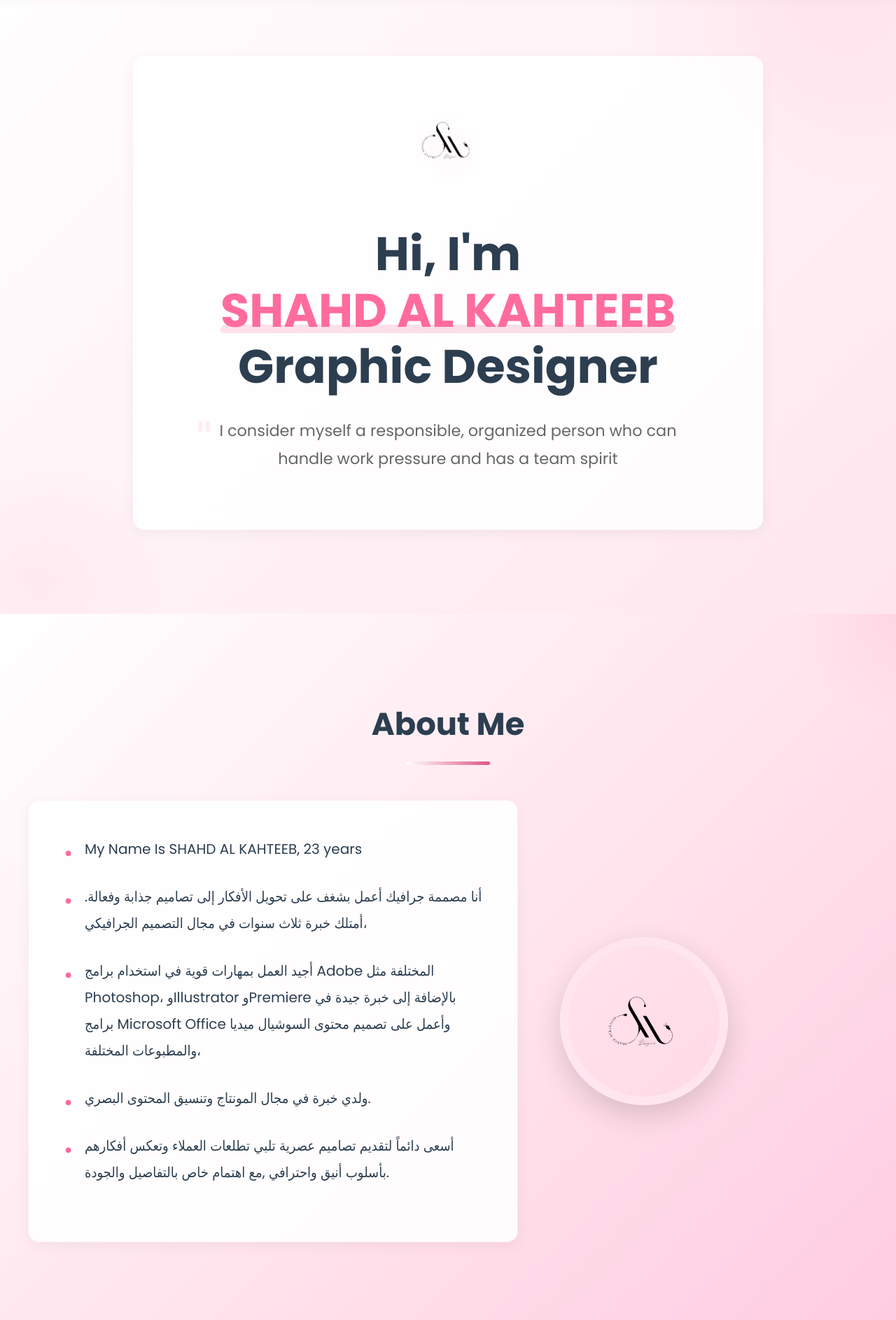
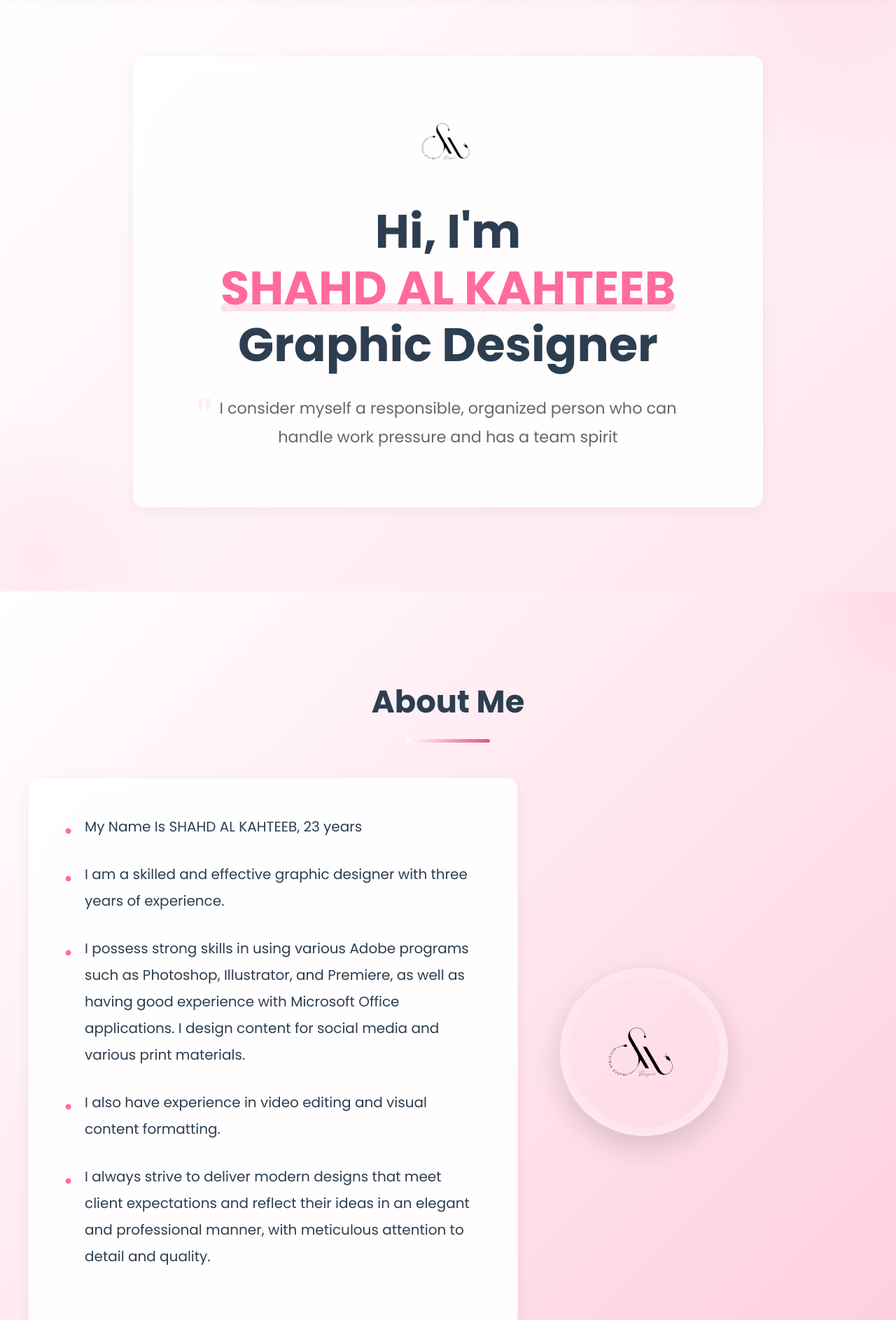
Before and after one commit to codecraftdigital11-hue/shahdalkahteeb.github.io, a plain HTML site: page index.html in a window 1280 px wide. Shown: the part 120-2006 px from the top of the page at 70% size. Drawn offline with Linux system fonts and the light colour scheme.

Commit message:
Update index.html

```diff
--- a/index.html
+++ b/index.html
@@ -274,14 +274,15 @@
             border: 1px solid rgba(255, 255, 255, 0.2);
         }
 
-        .hero-logo {
-            width: 200px;
-            margin: 0 auto 40px;
-            display: block;
-            filter: drop-shadow(0 8px 20px rgba(255, 107, 157, 0.25));
-            transition: var(--transition-smooth);
-            animation: float 6s ease-in-out infinite;
-        }
+.hero-logo {
+    width: 280px; /* من 200px إلى 280px */
+}
+
+@media (min-width: 992px) {
+    .hero-logo {
+        width: 320px; /* من 220px إلى 320px للشاشات الكبيرة */
+    }
+}
 
         @keyframes float {
             0%, 100% { transform: translateY(0px); }
@@ -290,7 +291,7 @@
 
         h1 {
             font-family: 'Poppins', 'Segoe UI', Tahoma, Geneva, Verdana, sans-serif; /* CHANGED TO REGULAR FONT */
-            font-size: 3.2rem;
+            font-size: 2rem;
             font-weight: 700;
             margin-bottom: 30px;
             color: var(--text-dark);
@@ -1406,10 +1407,10 @@
         <div class="about-content">
             <div class="about-text">
                 <p>My Name Is SHAHD AL KAHTEEB, 23 years</p>
-                <p>أنا مصممة جرافيك أعمل بشغف على تحويل الأفكار إلى تصاميم جذابة وفعالة. أمتلك خبرة ثلاث سنوات في مجال التصميم الجرافيكي، </p>
-                <p>أجيد العمل بمهارات قوية في استخدام برامج Adobe المختلفة مثل Photoshop، وIllustrator وPremiere بالإضافة إلى خبرة جيدة في برامج  Microsoft Office وأعمل على تصميم محتوى السوشيال ميديا والمطبوعات المختلفة،</p>
-                <p>ولدي خبرة في مجال المونتاج وتنسيق المحتوى البصري.</p>
-                <p> أسعى دائماً لتقديم تصاميم عصرية تلبي تطلعات العملاء وتعكس أفكارهم بأسلوب أنيق واحترافي ,مع اهتمام خاص بالتفاصيل والجودة.</p>
+                <p>I am a skilled and effective graphic designer with three years of experience.</p>
+                <p>I possess strong skills in using various Adobe programs such as Photoshop, Illustrator, and Premiere, as well as having good experience with Microsoft Office applications. I design content for social media and various print materials.</p>
+                <p>I also have experience in video editing and visual content formatting.</p>
+                <p>I always strive to deliver modern designs that meet client expectations and reflect their ideas in an elegant and professional manner, with meticulous attention to detail and quality.</p>
 
             </div>
             <div class="about-image">
```
